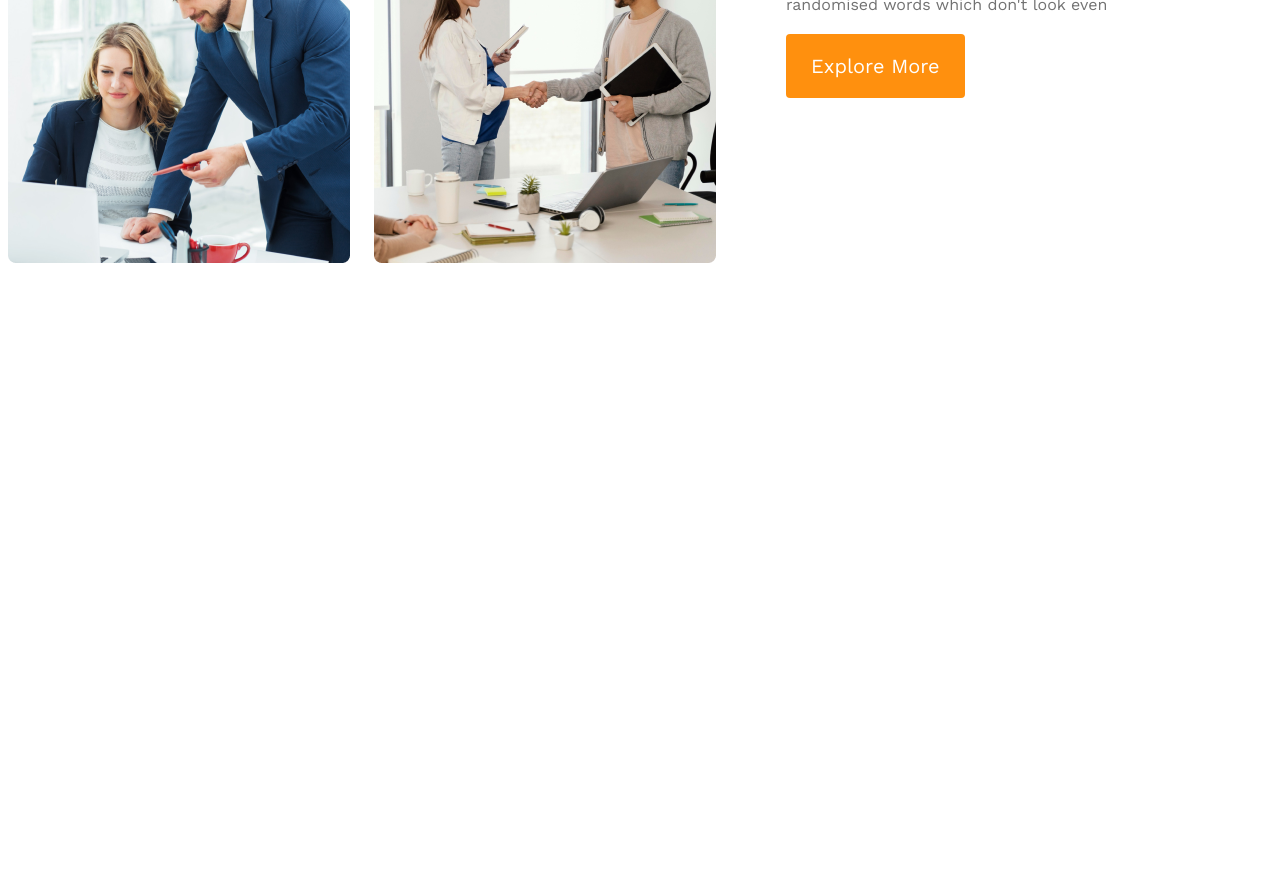
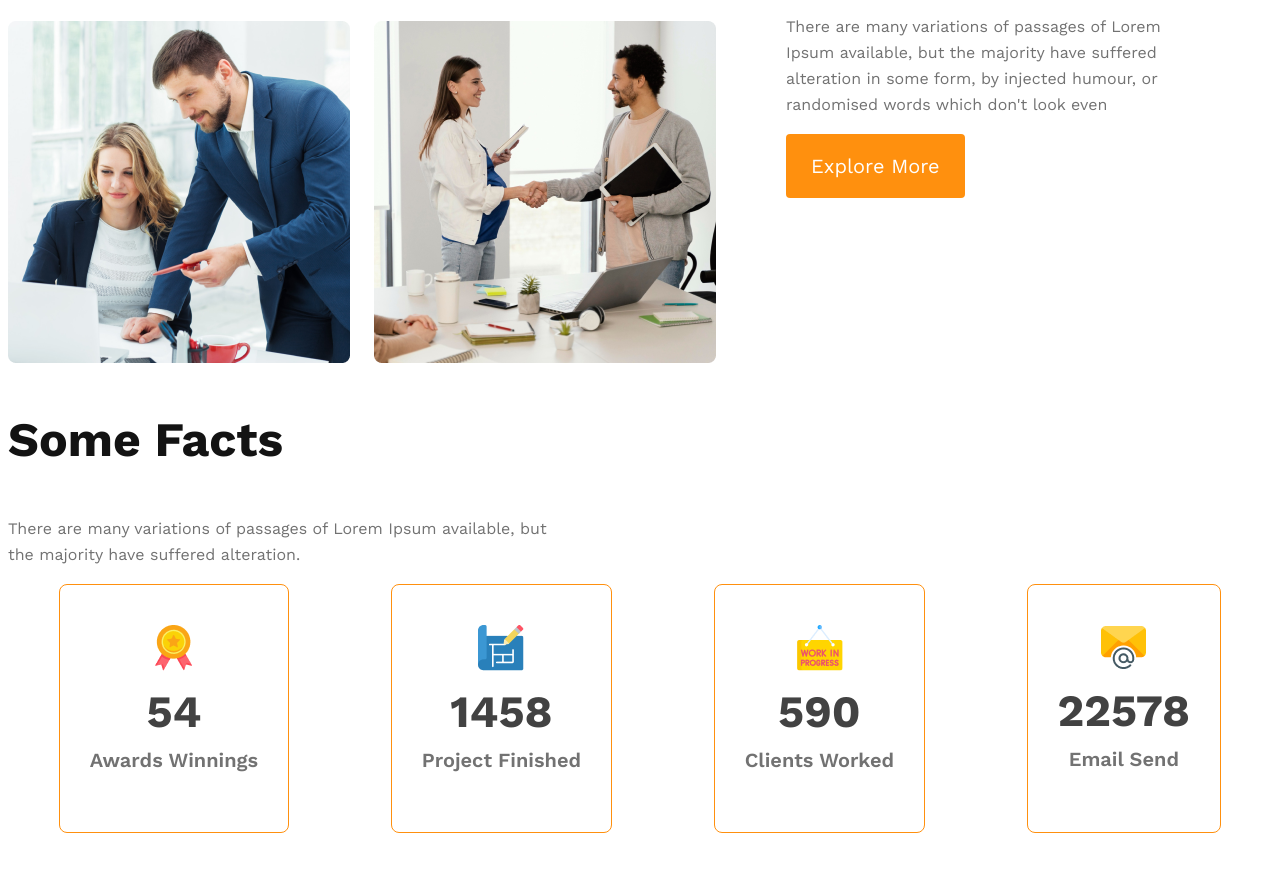
Before and after one commit to Nasim-Taif/g3-architects-website, a plain HTML site: page index.html in a window 1280 px wide. Shown: the part 1477-2348 px from the top of the page. Before the commit the page ends 1748 px from the top, so only its background shows below. Drawn offline with nearby package versions, Linux system fonts and the light colour scheme.

Commit message:
Half done,,Aro KAj Korte Lagbe

```diff
--- a/index.html
+++ b/index.html
@@ -51,6 +51,36 @@
         </div>
      </section>
 
+     <!-- facts section  -->
+   <section class="facts">
+            <!-- some class i have re-used (nav-titel , team-desccription) -->
+    <h3 class="nav-titel">Some Facts</h3>
+    <p class="teams-description">There are many variations of passages of Lorem Ipsum available, but <br> the majority have suffered alteration.</p>
+      <div class="facts-cards-container">
+        <!-- .card*4>img+h2.card-starts+p.card-title -->
+        <div class="card">
+            <img src="./images/icons/ribon.png" alt="">
+            <h2 class="card-starts">54</h2>
+            <p class="card-title">Awards Winnings</p>
+        </div>
+        <div class="card">
+            <img src="./images/icons/projects.png" alt="">
+            <h2 class="card-starts">1458</h2>
+            <p class="card-title">Project Finished</p>
+        </div>
+        <div class="card">
+            <img src="./images/icons/customers.png" alt="">
+            <h2 class="card-starts">590</h2>
+            <p class="card-title">Clients Worked</p>
+        </div>
+        <div class="card">
+            <img src="./images/icons/email.png" alt="">
+            <h2 class="card-starts">22578</h2>
+            <p class="card-title">Email Send</p>
+        </div>
+      </div>
+
+   </section>
 
     </main>
 
--- a/styles/architects.css
+++ b/styles/architects.css
@@ -78,35 +78,10 @@ nav li > a {
 }
 
 
-
-
-/* responsive media queries  */
-/* mobile devices */
-
-@media screen and (max-width:576px) {
-    header{
-        padding:20px;
-    }
-    nav {
-        flex-direction: column;
-    }
-}
-
-/* medium devices */
-
-@media screen and (min-width:576px) and (max-width:960px) {
-   header{
-    padding:50px;
-   }
-    nav {
-        flex-direction: column;
-    }
-}
-
 /* main styles  */
 main{
     max-width:1440px;
-    margin:0 auto ;
+    margin:100px auto ;
 }
 /* teams styles */
 
@@ -137,8 +112,91 @@ main{
     font-weight: 700px;
 }
 .teams-description{
-    color: var(--dark-03, #727272);
+    color: #727272;
+font-size: 16px;
+
+}
+
+/* facts section styles */
+
+.facts-cards-container{
+    display: flex;
+    justify-content: space-around;
+    /* align-items: center; ---> aita ashole vul silo deya .align items center shob shomoy sagol er moto mara jabe na */
+}
+
+.facts-cards-container .card{
+    border-radius: 8px;
+border: 1px solid #FF900E;
+text-align: center;
+padding: 40px 30px;
+
+}
+.facts-cards-container .card-starts{
+    font-size: 2.8rem;
+    color: #424242;
+    margin-top: 10px;
+    margin-bottom: 10px;
+}
+
+
+.facts-cards-container .card-title{
+    color:#727272 ;
+    font-weight: 600;
+    font-size: 1.25rem;
+    margin-top: 5px;
+}
+.teams-description{
+    color: #727272;
 font-size: 16px;
 font-weight: 400;
 line-height: 26px;
 }
+.fact-description{
+    margin-bottom: 50px;
+}
+
+
+
+/* responsive media queries  */
+/* mobile devices */
+
+@media screen and (max-width:576px) {
+    header{
+        padding:20px;
+    }
+    nav {
+        flex-direction: column;
+    }
+    .teams-img-container{
+        grid-template-columns: repeat(1,1fr);
+        gap:5px;
+    }
+    .teams-container,.facts-cards-container  {
+        flex-direction: column;
+
+    }
+    .teams-content , .facts-card-container{
+        padding: 0 10px;
+    }
+    .facts-card-container{
+        gap:20px;
+    }
+    .facts-card-container .card{
+        margin-top: 10px;
+
+    }
+
+
+}
+
+/* medium devices */
+
+@media screen and (min-width:576px) and (max-width:960px) {
+   header{
+    padding:50px;
+   }
+    nav , .teams-container {
+        flex-direction: column;
+    }
+}
```
